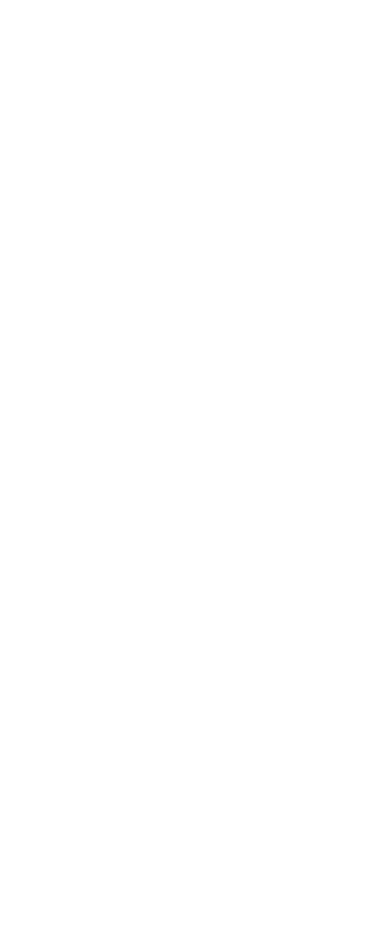
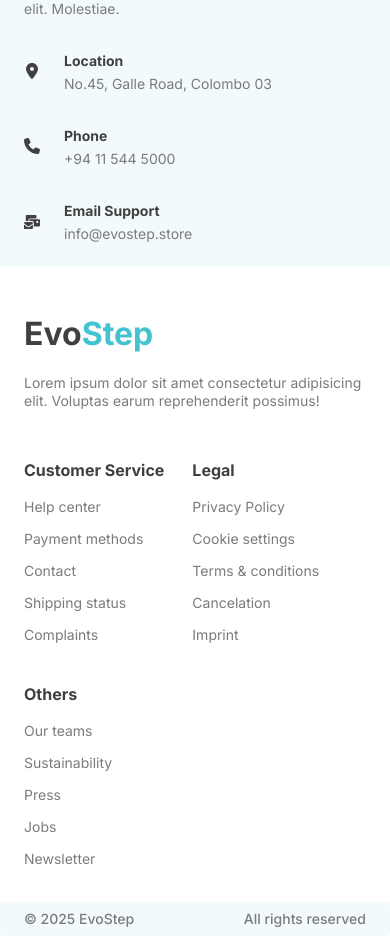
Before and after one commit to nschandunu/shoe-store-ecommerce, a React (Vite) app in the folder frontend/: page / in a window 390 px wide. Shown: the part 6864-7800 px from the top of the page. Before the commit the page ends 6813 px from the top, so only its background shows below. Built offline with nearby package versions, Linux system fonts and the light colour scheme.

Commit message:
Create Footer

```diff
--- a/frontend/src/components/Footer.jsx
+++ b/frontend/src/components/Footer.jsx
@@ -1,11 +1,77 @@
 import React from 'react'
+import { FaMailBulk } from 'react-icons/fa'
+import { FaLocationDot, FaPhone, FaQuestion } from 'react-icons/fa6'
 
 const Footer = () => {
-  return (
-    <div>
-      Footer
-    </div>
-  )
+    return (
+        <footer>
+            <div className='max-padd-container flex items-start justify-between flex-col lg:flex-row gap-8 py-6 mb-7 bg-primary'>
+                <div>
+                    <h4 className='h4'>We are always here to help</h4>
+                    <p>Lorem ipsum dolor sit amet consectetur adipisicing elit. Molestiae.</p>
+                </div>
+                <div className='flexStart flex-wrap gap-8'>
+                    <div className='flexCenter gap-x-6'>
+                        <FaLocationDot />
+                        <div>
+                            <h5 className='h5'>Location</h5>
+                            <p>No.45, Galle Road, Colombo 03</p>
+                        </div>
+                    </div>
+                    <div className='flexCenter gap-x-6'>
+                        <FaPhone />
+                        <div>
+                            <h5 className='h5'>Phone</h5>
+                            <p>+94 11 544 5000</p>
+                        </div>
+                    </div>
+                    <div className='flexCenter gap-x-6'>
+                        <FaMailBulk />
+                        <div>
+                            <h5 className='h5'>Email Support</h5>
+                            <p>info@evostep.store</p>
+                        </div>
+                    </div>
+                </div>
+            </div>
+            <div className='max-padd-container flex items-start justify-between flex-wrap gap-12 mt-12'>
+                {/* logo - Left side */}
+                <div className='flex flex-col max-w-sm gap-y-5'>
+                    <div className='bold-32'>
+                        Evo<span className='text-secondary'>Step</span>
+                    </div>
+                    <p>Lorem ipsum dolor sit amet consectetur adipisicing elit. Voluptas earum reprehenderit possimus!</p>
+                </div>
+                <div className='flexStart gap-7 xl:gap-x-36 flex-wrap'>
+                    <ul>
+                        <h4 className='h4 mb-3'>Customer Service</h4>
+                        <li className='my-2'><a href="" className='text-gray-30 regular-14 '>Help center</a></li>
+                        <li className='my-2'><a href="" className='text-gray-30 regular-14 '>Payment methods</a></li>
+                        <li className='my-2'><a href="" className='text-gray-30 regular-14 '>Contact</a></li>
+                        <li className='my-2'><a href="" className='text-gray-30 regular-14 '>Shipping status</a></li>
+                        <li className='my-2'><a href="" className='text-gray-30 regular-14 '>Complaints</a></li>
+                    </ul>
+                    <ul>
+                        <h4 className='h4 mb-3'>Legal</h4>
+                        <li className='my-2'><a href="" className='text-gray-30 regular-14 '>Privacy Policy</a></li>
+                        <li className='my-2'><a href="" className='text-gray-30 regular-14 '>Cookie settings</a></li>
+                        <li className='my-2'><a href="" className='text-gray-30 regular-14 '>Terms & conditions</a></li>
+                        <li className='my-2'><a href="" className='text-gray-30 regular-14 '>Cancelation</a></li>
+                        <li className='my-2'><a href="" className='text-gray-30 regular-14 '>Imprint</a></li>
+                    </ul>
+                    <ul>
+                        <h4 className='h4 mb-3'>Others</h4>
+                        <li className='my-2'><a href="" className='text-gray-30 regular-14 '>Our teams</a></li>
+                        <li className='my-2'><a href="" className='text-gray-30 regular-14 '>Sustainability</a></li>
+                        <li className='my-2'><a href="" className='text-gray-30 regular-14 '>Press</a></li>
+                        <li className='my-2'><a href="" className='text-gray-30 regular-14 '>Jobs</a></li>
+                        <li className='my-2'><a href="" className='text-gray-30 regular-14 '>Newsletter</a></li>
+                    </ul>
+                </div>
+            </div>
+            {/* copyrights */}
+            <p className='max-padd-container bg-primary medium-14 py-2 px-8 rounded flexBetween mt-6'><span>&#169; 2025 EvoStep</span><span>All rights reserved</span></p>
+        </footer>
+    )
 }
-
 export default Footer
```
